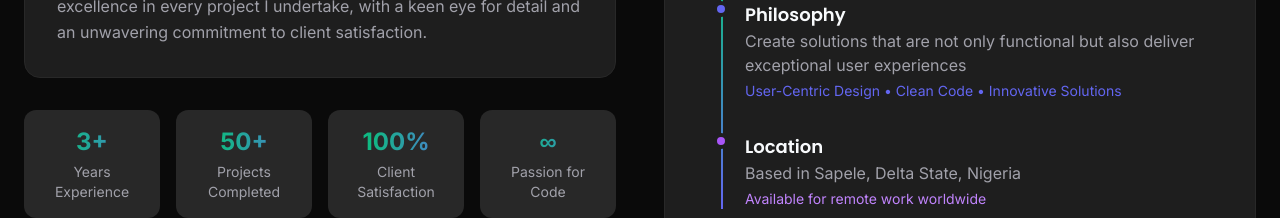
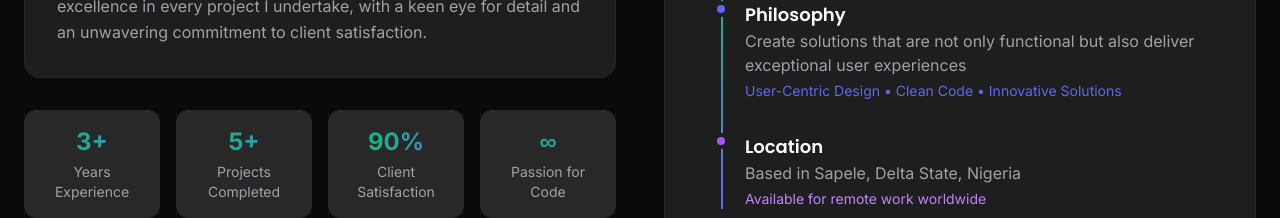
Before and after one commit to Coding-Base/OsimiGodsgiftPortfolio, a React (Vite) app: page / in a window 1280 px wide. Shown: the part 1420-1638 px from the top of the page. Built offline with nearby package versions, Linux system fonts and the light colour scheme.

Commit message:
Update About.jsx

```diff
--- a/src/components/About.jsx
+++ b/src/components/About.jsx
@@ -2,8 +2,8 @@
 const About = () => {
   const stats = [
     { value: '3+', label: 'Years Experience' },
-    { value: '50+', label: 'Projects Completed' },
-    { value: '100%', label: 'Client Satisfaction' },
+    { value: '5+', label: 'Projects Completed' },
+    { value: '90%', label: 'Client Satisfaction' },
     { value: '∞', label: 'Passion for Code' },
   ]
 
```
